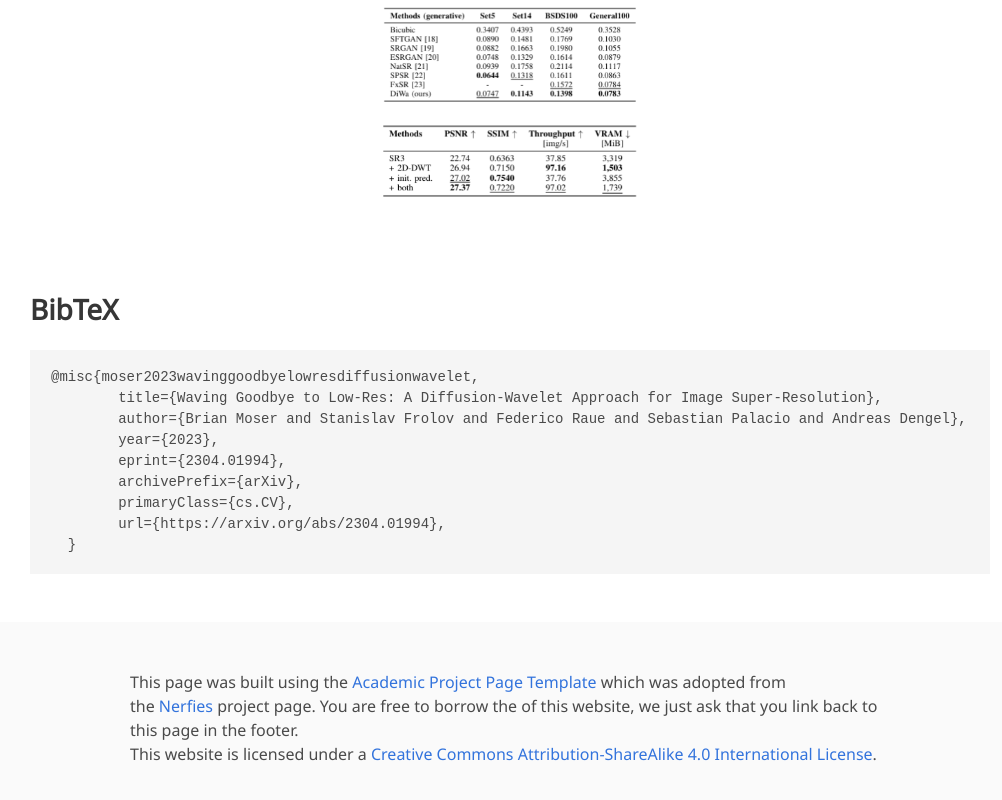
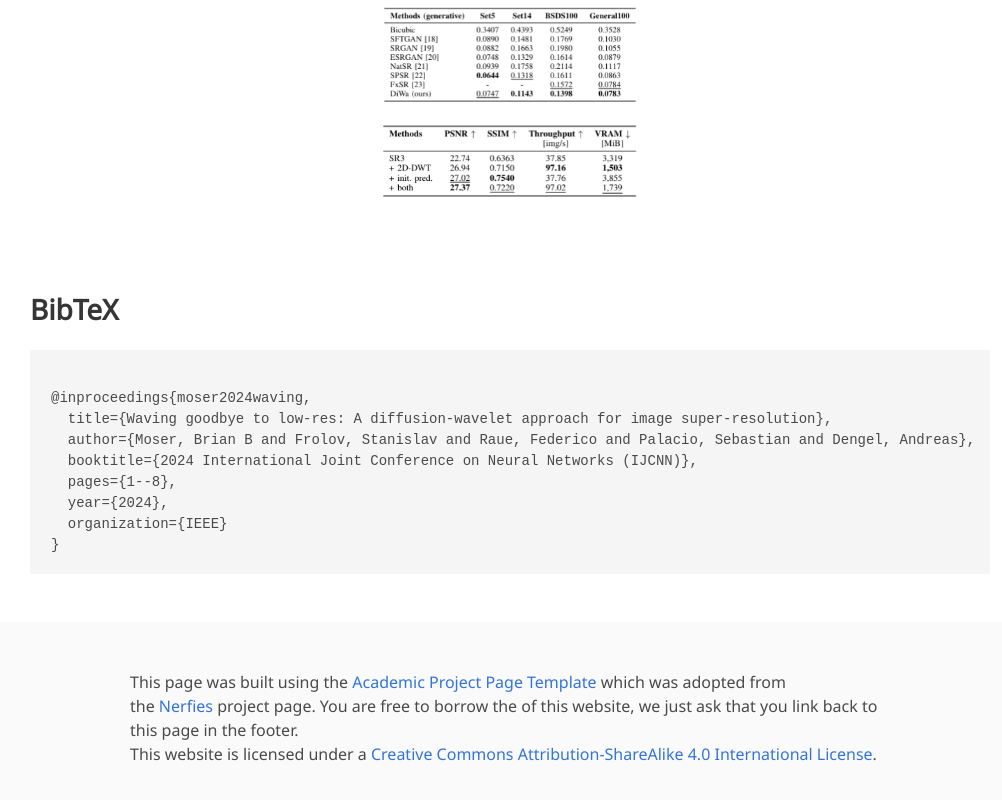
Before and after one commit to Brian-Moser/waving-goodbye-to-lr, a plain HTML site: page index.html in a window 1280 px wide. Shown: the part 1835-2635 px from the top of the page, without its empty margins (130-1132 px from the left). Drawn offline with nearby package versions, Linux system fonts and the light colour scheme; some icons are missing; a web font is replaced by a local one.

Commit message:
Update index.html

```diff
--- a/index.html
+++ b/index.html
@@ -181,15 +181,15 @@
   <section class="section" id="BibTeX">
     <div class="container is-max-desktop content">
       <h2 class="title">BibTeX</h2>
-      <pre><code>@misc{moser2023wavinggoodbyelowresdiffusionwavelet,
-        title={Waving Goodbye to Low-Res: A Diffusion-Wavelet Approach for Image Super-Resolution},
-        author={Brian Moser and Stanislav Frolov and Federico Raue and Sebastian Palacio and Andreas Dengel},
-        year={2023},
-        eprint={2304.01994},
-        archivePrefix={arXiv},
-        primaryClass={cs.CV},
-        url={https://arxiv.org/abs/2304.01994},
-  }</code></pre>
+      <pre><code>
+@inproceedings{moser2024waving,
+  title={Waving goodbye to low-res: A diffusion-wavelet approach for image super-resolution},
+  author={Moser, Brian B and Frolov, Stanislav and Raue, Federico and Palacio, Sebastian and Dengel, Andreas},
+  booktitle={2024 International Joint Conference on Neural Networks (IJCNN)},
+  pages={1--8},
+  year={2024},
+  organization={IEEE}
+}</code></pre>
     </div>
 </section>
 <!--End BibTex citation -->
```
